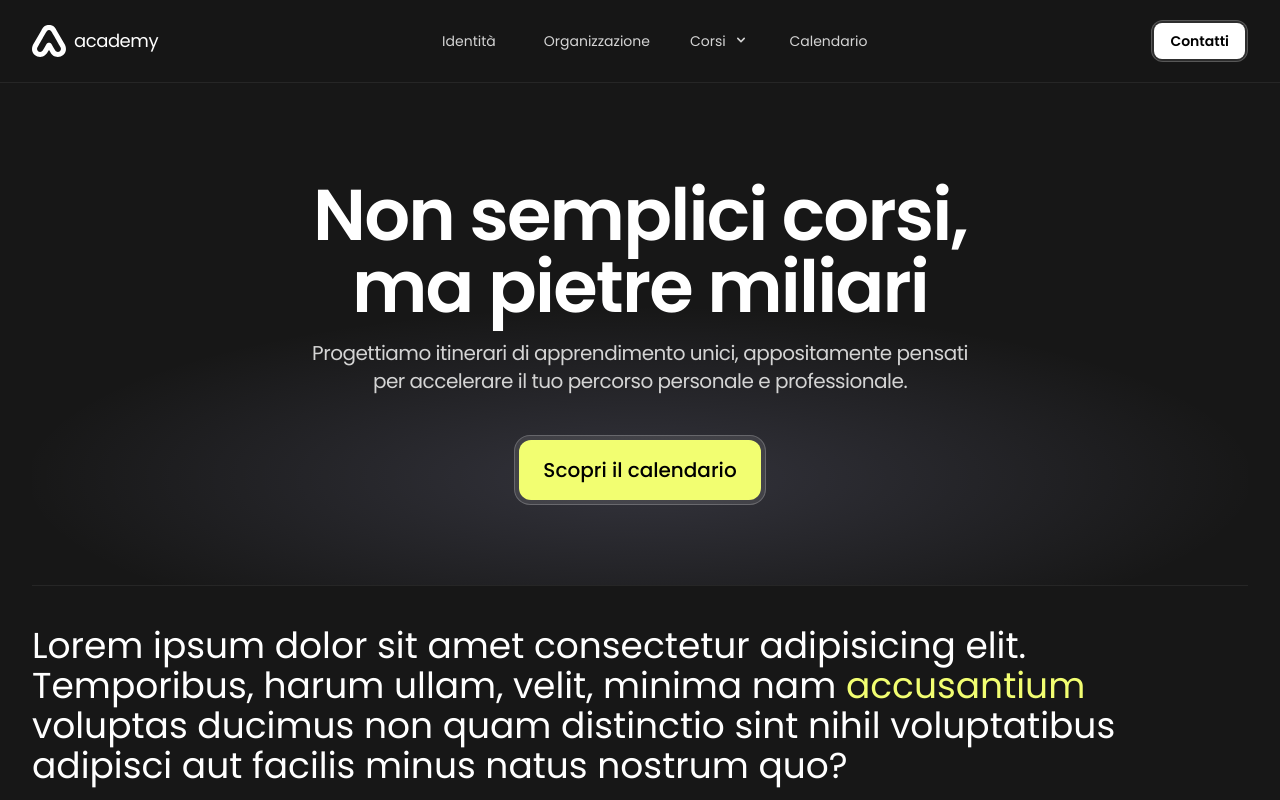
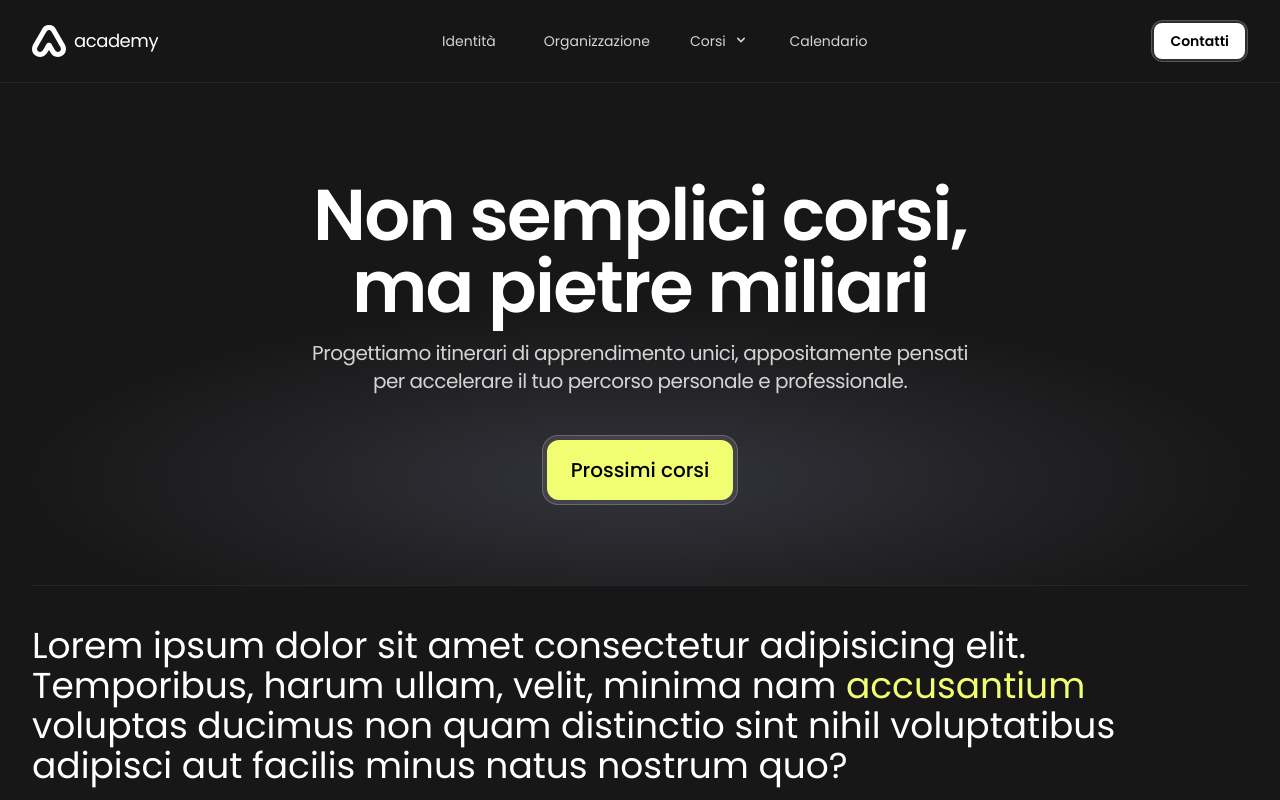
Before and after one commit to plasm/academy, a Nuxt app: page /corsi in a window 1280 px wide. Shown: the top 800 px of the page. Built offline with nearby package versions, Linux system fonts and the light colour scheme.

Commit message:
feat: pages

```diff
--- a/pages/corsi/index.vue
+++ b/pages/corsi/index.vue
@@ -15,7 +15,7 @@
             class="rounded-2xl border border-white/20 bg-white/10 p-1 transition-transform duration-300 ease-out hover:-translate-y-1 focus:outline-none focus-visible:outline-2 focus-visible:outline-offset-2 focus-visible:outline-black active:bg-neutral-800 active:text-white md:mt-0"
           >
             <div class="rounded-xl bg-primary px-6 py-4 text-xl font-medium text-black">
-              Scopri il calendario
+              Prossimi corsi
             </div>
           </nuxt-link>
         </div>
```
